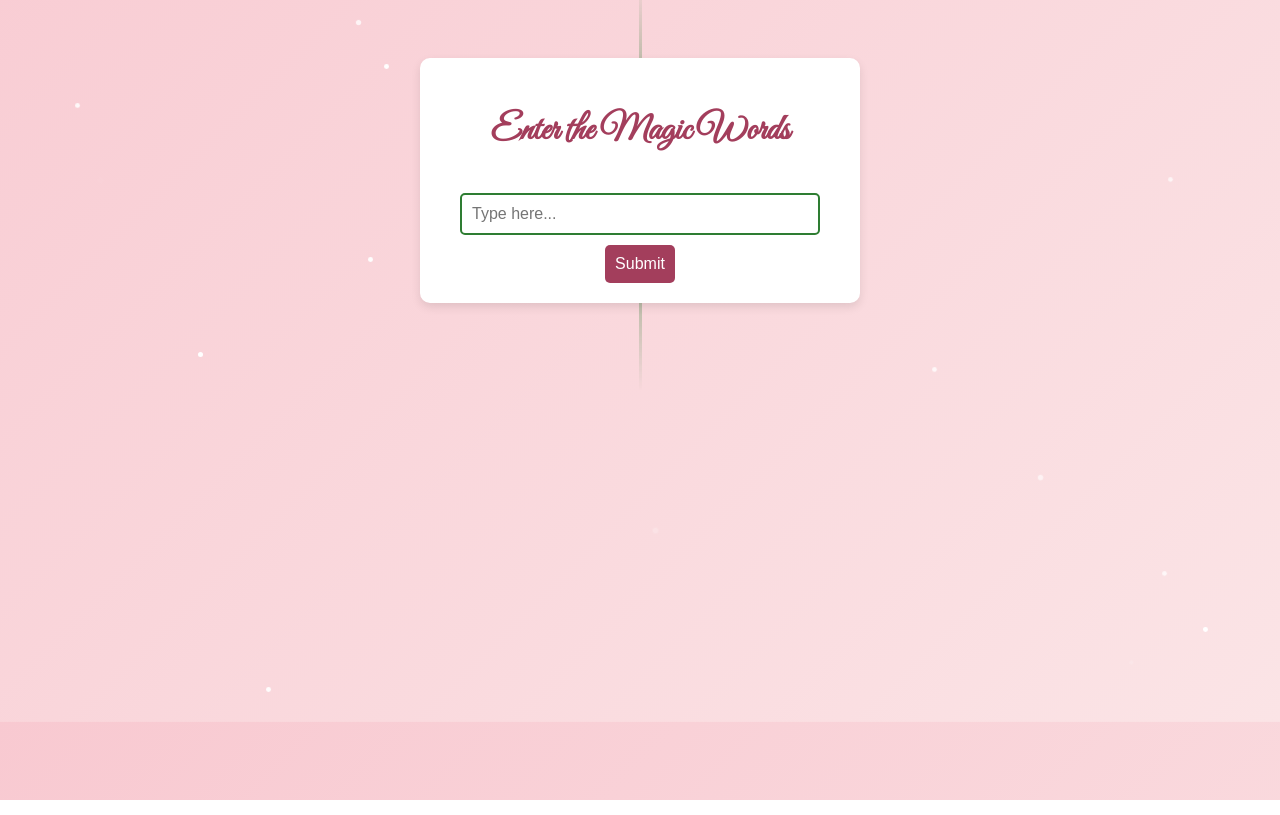
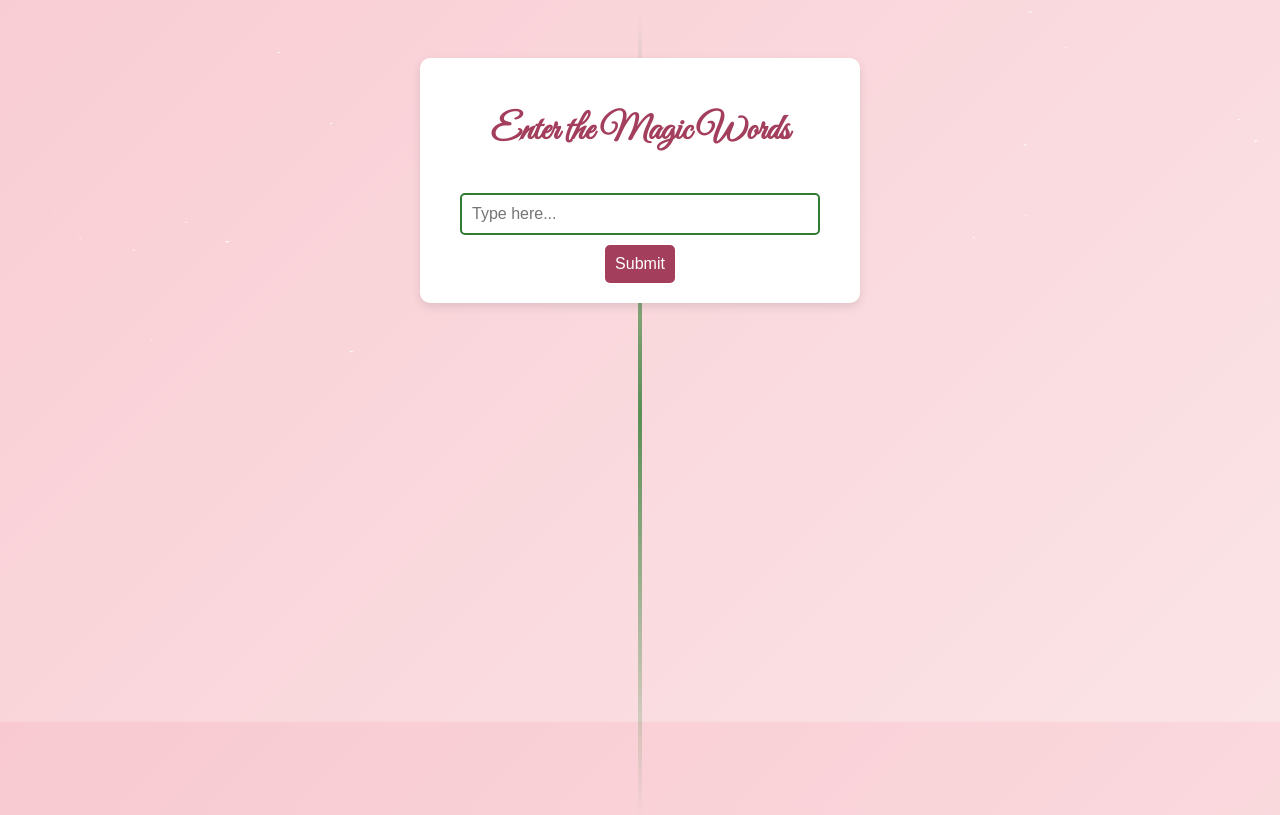
Before and after one commit to Jaujac/Surprise-Vienne, a plain HTML site: page index.html in a window 1280 px wide. Drawn offline with nearby package versions, Linux system fonts and the light colour scheme.

Commit message:
Update index.html

```diff
--- a/index.html
+++ b/index.html
@@ -52,7 +52,7 @@
 
         /* Champ de saisie - Avec bordure verte et marge équilibrée */
         input {
-            width: calc(100% - 40px); /* Ajuste la largeur pour une marge équilibrée */
+            width: calc(100% - 40px);
             padding: 10px;
             margin: 10px 20px;
             border: 2px solid #2e7d32;
@@ -63,7 +63,7 @@
         }
 
         input:focus {
-            border-color: #1b5e20; /* Vert plus foncé au focus */
+            border-color: #1b5e20;
             box-shadow: 0px 0px 10px rgba(46, 125, 50, 0.5);
             outline: none;
         }
@@ -86,40 +86,37 @@
         /* Fil vert en arrière-plan */
         .fil-vert {
             position: absolute;
-            top: -10%;
+            top: 0;
             left: 50%;
-            width: 3px;
-            height: 120%;
+            width: 4px;
+            height: 100vh;
             background: linear-gradient(to bottom, transparent, #2e7d32, transparent);
-            opacity: 0.7;
+            opacity: 0.8;
             transform: translateX(-50%);
-            animation: filAnimation 6s ease-in-out infinite alternate;
+            animation: filAnimation 4s ease-in-out infinite alternate;
+            z-index: 1;
         }
 
         @keyframes filAnimation {
-            0% { transform: translateX(-50%) translateY(-5px); }
-            100% { transform: translateX(-50%) translateY(5px); }
+            0% { transform: translateX(-50%) translateY(-10px); }
+            100% { transform: translateX(-50%) translateY(10px); }
         }
 
         /* Effet poussière d'étoiles */
-        @keyframes sparkle {
-            0% { opacity: 0; transform: scale(0.8); }
-            50% { opacity: 1; transform: scale(1); }
-            100% { opacity: 0; transform: scale(1.2); }
-        }
-
-        .star {
+        canvas {
             position: absolute;
-            width: 5px;
-            height: 5px;
-            background-color: white;
-            border-radius: 50%;
-            opacity: 0;
-            animation: sparkle 3s infinite;
+            top: 0;
+            left: 0;
+            width: 100%;
+            height: 100%;
+            pointer-events: none;
         }
     </style>
 </head>
 <body>
+
+    <!-- Fond avec étoiles -->
+    <canvas id="stars"></canvas>
 
     <!-- Fil vert en arrière-plan -->
     <div class="fil-vert"></div>
@@ -144,22 +141,56 @@
             }
         }
 
-        // Génération des étoiles scintillantes
+        // Génération des étoiles scintillantes avec <canvas>
         function createStars() {
-            for (let i = 0; i < 20; i++) { // Nombre d'étoiles
-                let star = document.createElement("div");
-                star.classList.add("star");
-                document.body.appendChild(star);
+            const canvas = document.getElementById("stars");
+            const ctx = canvas.getContext("2d");
 
-                let x = Math.random() * window.innerWidth;
-                let y = Math.random() * window.innerHeight;
-                let delay = Math.random() * 5;
+            canvas.width = window.innerWidth;
+            canvas.height = window.innerHeight;
 
-                star.style.left = `${x}px`;
-                star.style.top = `${y}px`;
-                star.style.animationDelay = `${delay}s`;
+            const stars = [];
+
+            for (let i = 0; i < 50; i++) {
+                stars.push({
+                    x: Math.random() * canvas.width,
+                    y: Math.random() * canvas.height,
+                    radius: Math.random() * 2,
+                    opacity: Math.random(),
+                    speed: Math.random() * 0.5
+                });
             }
+
+            function drawStars() {
+                ctx.clearRect(0, 0, canvas.width, canvas.height);
+
+                for (let star of stars) {
+                    ctx.beginPath();
+                    ctx.arc(star.x, star.y, star.radius, 0, Math.PI * 2);
+                    ctx.fillStyle = `rgba(255, 255, 255, ${star.opacity})`;
+                    ctx.fill();
+                }
+            }
+
+            function updateStars() {
+                for (let star of stars) {
+                    star.y += star.speed;
+                    if (star.y > canvas.height) {
+                        star.y = 0;
+                        star.x = Math.random() * canvas.width;
+                    }
+                }
+            }
+
+            function animateStars() {
+                updateStars();
+                drawStars();
+                requestAnimationFrame(animateStars);
+            }
+
+            animateStars();
         }
+
         createStars();
     </script>
 
```
